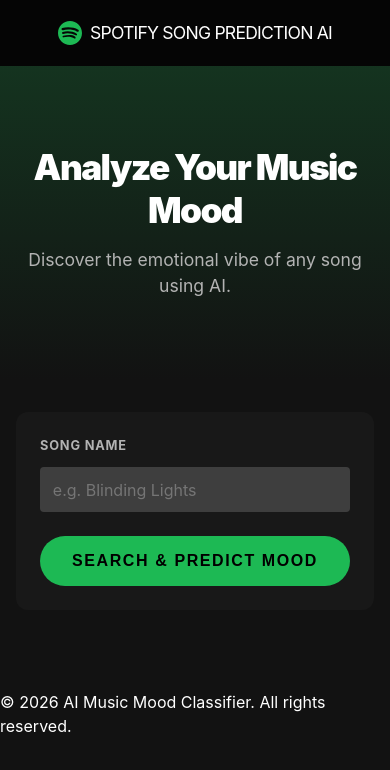
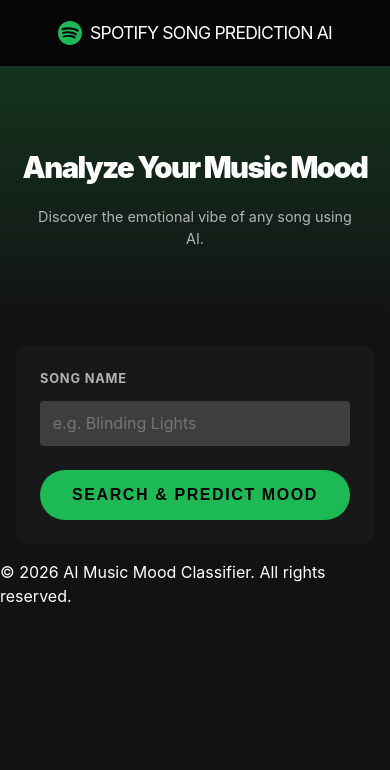
Before and after one commit to YashNandanwar/AI-Music-Mood-Classifier, a React app in the folder frontend/: page / in a window 390 px wide. Shown: the top 770 px of the page. Built offline with nearby package versions, Linux system fonts and the light colour scheme; no server answers; the HTML template or start-up script is replaced by a standard one.

Commit message:
style: final mobile UI fixes for title wrapping and container overflow

```diff
--- a/frontend/src/index.css
+++ b/frontend/src/index.css
@@ -379,75 +379,79 @@
   }
 
   .hero-title {
-    font-size: 2.2rem !important; /* Scale up to match subtext width */
-    line-height: 1.2;
-    margin-bottom: 1.5rem;
-    white-space: normal; /* Allow wrapping if needed but keep it large */
+    font-size: 7.5vw !important; /* Fluid font size to fit one line */
+    white-space: nowrap;
+    margin-bottom: 1rem;
     width: 100%;
-    max-width: 90vw;
-    margin-left: auto;
-    margin-right: auto;
+    text-align: center;
   }
 
   .hero p {
-    font-size: 1.1rem;
-    max-width: 90vw;
-    margin-left: auto;
-    margin-right: auto;
+    font-size: 0.9rem;
+    max-width: 85vw;
+    margin: 0 auto;
   }
 
-  .mood-form {
-    margin: 0 1rem;
-    padding: 1.5rem;
-    width: calc(100% - 2rem);
+  /* Force containers to fit screen exactly */
+  .main-content.container {
+    padding: 0;
+    margin: 0;
+    width: 100%;
+    max-width: 100vw;
   }
 
-  /* Result Card & Graph Responsive Fix */
-  .result-card {
-    margin: 0 1rem 2rem;
+  .mood-form, .result-card, .history-panel {
+    margin: 1rem;
+    width: calc(100% - 2rem);
     padding: 1.5rem;
-    width: calc(100% - 2rem);
-    overflow: hidden; /* Prevent internal overflow */
+    box-sizing: border-box;
+    overflow: hidden; /* Prevent any internal content from leaking */
   }
 
+  /* Ensure graph fits */
   .chart-container {
-    height: 200px !important; /* Slightly smaller for mobile */
+    height: 180px !important;
     width: 100% !important;
+    margin-left: -10px; /* Slight offset for better centering on small screens */
   }
 
-  /* History Table Responsive Fix */
-  .history-panel {
-    margin: 0 1rem;
-    padding: 1.5rem;
-    width: calc(100% - 2rem);
-  }
-
+  /* Ensure history table fits */
   .history-table-container {
     width: 100%;
-    overflow-x: auto; /* Enable scrolling for table */
+    overflow-x: auto;
+    display: block;
     -webkit-overflow-scrolling: touch;
   }
 
   .history-table {
-    min-width: 450px; /* Ensure table doesn't squash too much */
+    width: 100%;
+    min-width: 400px; /* Allow scrolling rather than squashing */
   }
 
-  .results-section.mobile-results {
-    padding: 0 0 5rem;
-    width: 100%;
+  /* Cute Back Button */
+  .mobile-bottom-back {
+    margin: 2rem auto 4rem;
+    padding: 0.8rem 2rem;
+    background: transparent !important;
+    border: 1.5px solid var(--accent-color) !important;
+    color: var(--accent-color) !important;
+    border-radius: 50px !important; /* Super curved/cute */
+    font-size: 0.9rem;
+    font-weight: 700;
+    text-transform: none; /* Less aggressive than uppercase */
+    letter-spacing: 0.02rem;
+    width: auto !important;
+    min-width: 180px;
+    display: flex;
+    align-items: center;
+    justify-content: center;
+    white-space: nowrap;
+    transition: all 0.3s cubic-bezier(0.4, 0, 0.2, 1);
   }
 
-  .mobile-bottom-back {
-    margin-top: 3rem;
-    margin-bottom: 4rem;
-    align-self: center;
-    background: transparent !important;
-    border: 2px solid var(--accent-color) !important;
-    color: var(--accent-color) !important;
-    backdrop-filter: blur(5px);
-    width: 80% !important;
-    max-width: 300px;
-    transition: all 0.3s ease;
+  .mobile-bottom-back:hover {
+    background: rgba(29, 185, 84, 0.1) !important;
+    transform: scale(1.05);
   }
 
   .mobile-bottom-back:hover {
```
